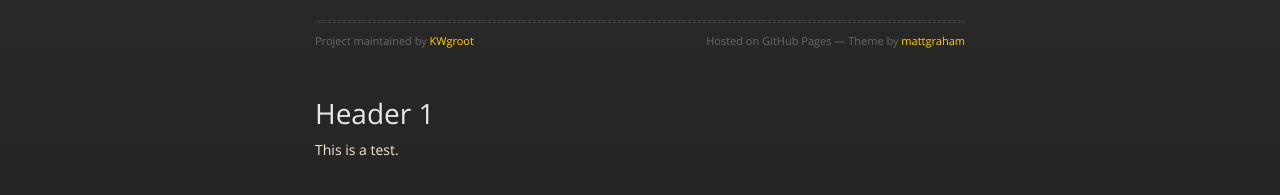
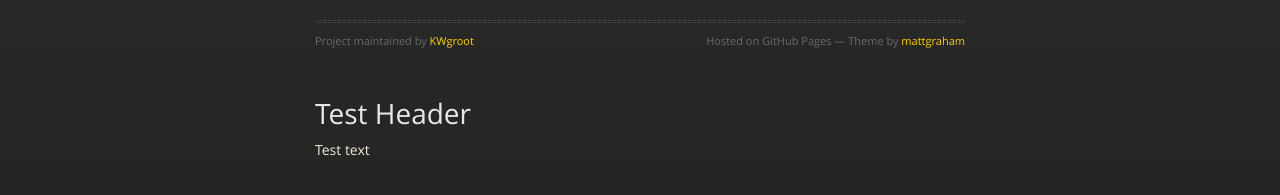
Before and after one commit to KWgroot/GitHub-Page, a Jekyll site: the page built from Frontpage.md, in a window 1280 px wide. Shown: the part 136-331 px from the top of the page. Built offline with Jekyll 4.4.1, drawn with Linux system fonts in a browser that asks for light colours; the repository's description, which GitHub fills in, is left out; our own code applies the rules of GitHub Pages for plain Markdown files.

```diff
--- a/Frontpage.md
+++ b/Frontpage.md
@@ -2,6 +2,6 @@
 layout: default
 ---
 
-# Header 1
+# Test Header
 
-This is a test.
+Test text
```
